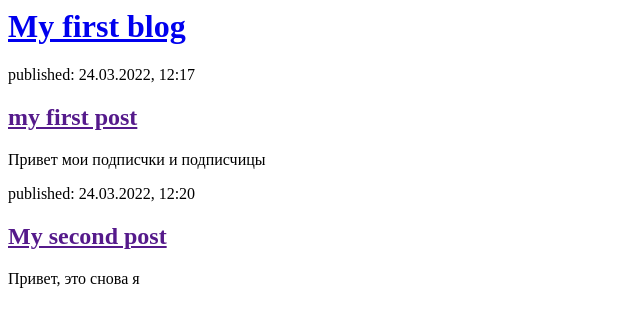
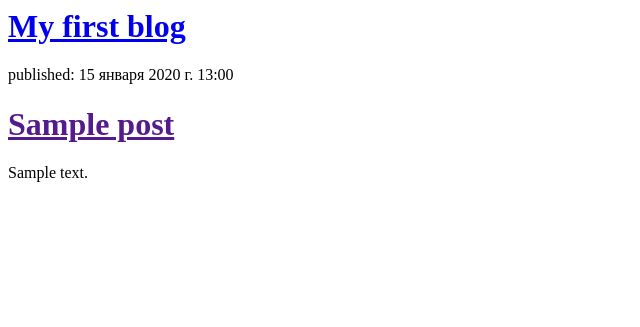
Before and after one commit to KirillMorozov1/first_django_app, a Django app: template blog/templates/blog/post_list.html in a window 1280 px wide. Shown: the top 327 px of the page, without its empty margins (0-640 px from the left). Run offline with Django 4.2, Linux system fonts and the light colour scheme; the template is opened without the code that fills it: values that come from a table or form of the project are taken from there, others are empty; tables that the repository leaves empty hold one stand-in row (values such as "Sample post"); parts of the project's set-up code (start-up, migrations or seed data) failed here and were passed over.

Commit message:
Modified template to display posts from database

```diff
--- a/blog/templates/blog/post_list.html
+++ b/blog/templates/blog/post_list.html
@@ -6,15 +6,13 @@
        <div>
            <h1><a href="/">My first blog</a></h1>
        </div>
-       <div>
-           <p>published: 24.03.2022, 12:17</p>
-           <h2><a href="">my first post</a></h2>
-           <p>Привет мои подписчки и подписчицы</p>
-       </div>
-       <div>
-           <p>published: 24.03.2022, 12:20</p>
-           <h2><a href="">My second post</a></h2>
-           <p>Привет, это снова я</p>
-       </div>
+
+        {%for post in posts%}
+            <div>
+                <p>published: {{post.published_date}}</p>
+                <h1><a href="">{{post.title}}</a></h1>
+                <p>{{post.text|linebreaksbr}}</p>
+            </div>
+        {%endfor%}
     </body>
 </html>
```
Also changed, not shown: blog/views.py (+6 -1 lines).
